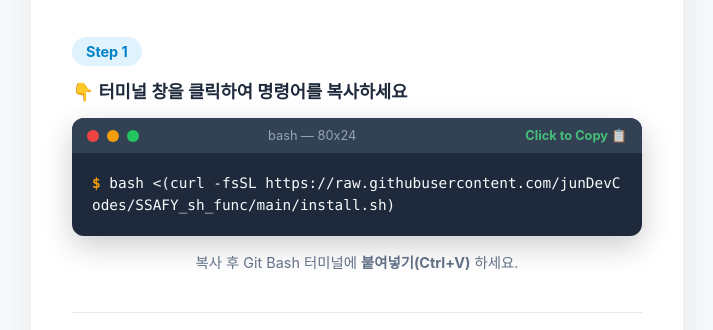
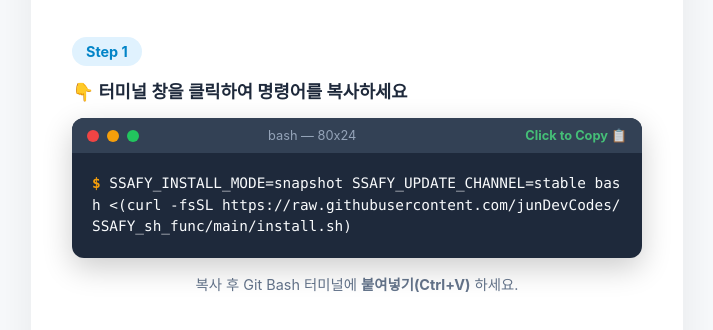
Before and after one commit to junDevCodes/SSAFY_sh_func, a plain HTML site: page docs/index.html in a window 1280 px wide. Both pictures are taken after a click on the element 640 px from the left and 375 px from the top of the page. Shown: the part 198-528 px from the top of the page, without its empty margins (283-996 px from the left). Drawn offline with Linux system fonts and the light colour scheme.

Commit message:
[문서정리] snapshot 설치 가이드 및 버전 V8.1.5 동기화

```diff
--- a/docs/index.html
+++ b/docs/index.html
@@ -488,7 +488,7 @@
                         <div class="copy-hint">Click to Copy 📋</div>
                     </div>
                     <div class="terminal-body" id="terminal-content">
-                        <span class="prompt">$</span> <span class="cmd-text">bash <(curl -fsSL
+                        <span class="prompt">$</span> <span class="cmd-text">SSAFY_INSTALL_MODE=snapshot SSAFY_UPDATE_CHANNEL=stable bash <(curl -fsSL
                                 https://raw.githubusercontent.com/junDevCodes/SSAFY_sh_func/main/install.sh)</span><span
                                     class="cursor"></span>
                     </div>
@@ -573,7 +573,7 @@
 
     <script>
         function copyCommand() {
-            const cmd = "bash <(curl -fsSL https://raw.githubusercontent.com/junDevCodes/SSAFY_sh_func/main/install.sh)\n";
+            const cmd = "SSAFY_INSTALL_MODE=snapshot SSAFY_UPDATE_CHANNEL=stable bash <(curl -fsSL https://raw.githubusercontent.com/junDevCodes/SSAFY_sh_func/main/install.sh)\n";
 
             navigator.clipboard.writeText(cmd).then(() => {
                 showToast();
```
Also changed, not shown: 4 other files.
